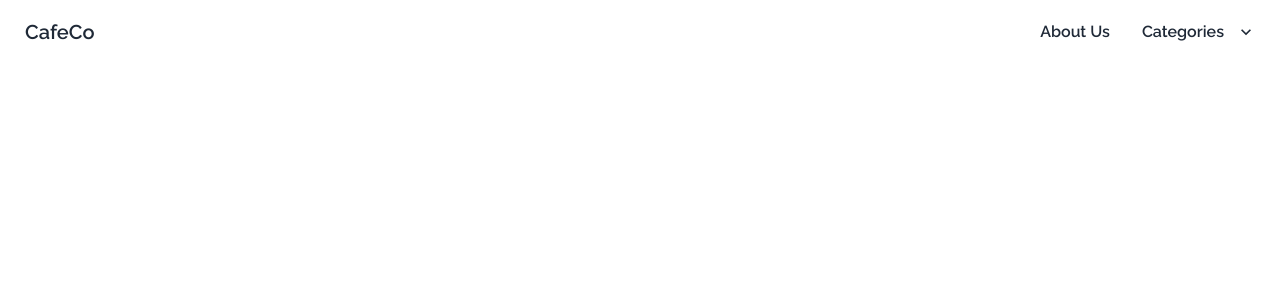
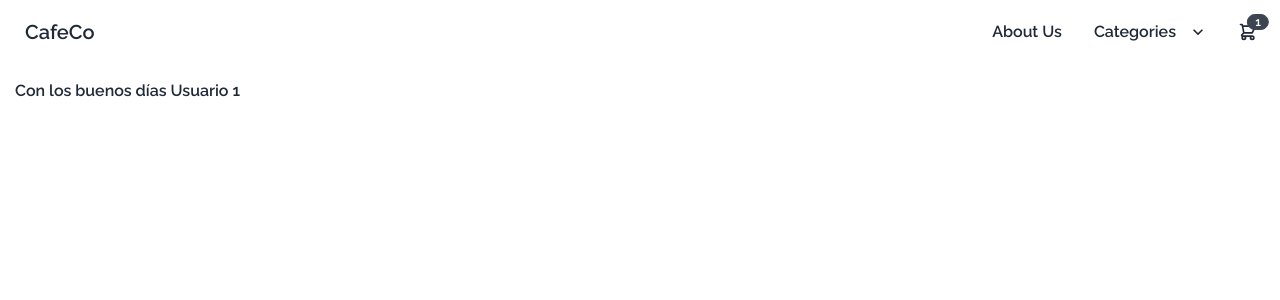
Before and after one commit to rocampocastro604/cafeco-store, a React (Create React App) app: page / in a window 1280 px wide. Shown: the top 300 px of the page. Built offline with nearby package versions, Linux system fonts and the light colour scheme.

Commit message:
Added CartWidget and ItemListContainer components

```diff
--- a/src/App.js
+++ b/src/App.js
@@ -1,11 +1,12 @@
 import './App.css';
-import Navbar from './components/Navbar/Navbar';
-
-function App() {
+import Navbar from './components/Navbar';
+import ItemListContainer from './components/ItemListContainer'
+const App = () => {
   return (
-  <>
-  <Navbar />
-  </>
+    <>
+    <Navbar />
+    <ItemListContainer greeting="Usuario 1"/>
+    </>
   );
 }
 
--- /dev/null
+++ b/src/components/CartWidget.js
@@ -0,0 +1,25 @@
+const CartWidget = ({cartItems}) => {
+  return(
+    <>
+      <div className="dropdown dropdown-end">
+        <label tabIndex="0" className="btn btn-ghost btn-circle">
+          <div className="indicator">
+            <svg xmlns="http://www.w3.org/2000/svg" className="h-5 w-5" fill="none" viewBox="0 0 24 24" stroke="currentColor"><path strokeLinecap="round" strokeLinejoin="round" strokeWidth="2" d="M3 3h2l.4 2M7 13h10l4-8H5.4M7 13L5.4 5M7 13l-2.293 2.293c-.63.63-.184 1.707.707 1.707H17m0 0a2 2 0 100 4 2 2 0 000-4zm-8 2a2 2 0 11-4 0 2 2 0 014 0z" /></svg>
+            <span className="badge badge-sm indicator-item">{cartItems}</span>
+          </div>
+        </label>
+        <div tabIndex="0" className="mt-3 card card-compact dropdown-content w-52 bg-base-100 shadow">
+          <div className="card-body">
+            <span className="font-bold text-lg">{cartItems} Items</span>
+            <span className="text-info">Subtotal: $999</span>
+            <div className="card-actions">
+              <button className="btn btn-primary btn-block">View cart</button>
+            </div>
+          </div>
+        </div>
+      </div>
+    </>
+  );
+}
+
+export default CartWidget;
--- /dev/null
+++ b/src/components/ItemListContainer.js
@@ -0,0 +1,9 @@
+const ItemListContainer = ({greeting}) => {
+  return(
+    <>
+      <h3 style={{padding: "15px"}}>Con los buenos días {greeting}</h3>
+    </>
+  );
+}
+
+export default ItemListContainer;
--- /dev/null
+++ b/src/components/Navbar.js
@@ -0,0 +1,30 @@
+import CartWidget from "./CartWidget";
+
+const Navbar = () => {
+  return(
+    <div style={{justifyContent: "center"}} className="navbar bg-base-100">
+      <div className="flex-1">
+        <a className="btn btn-ghost normal-case text-xl" href='/'>CafeCo</a>
+      </div>
+      <div className="flex-none">
+        <ul className="menu menu-horizontal p-0">
+          <li><a>About Us</a></li>
+          <li tabIndex="0">
+            <a>
+              Categories
+              <svg className="fill-current" xmlns="http://www.w3.org/2000/svg" width="20" height="20" viewBox="0 0 24 24"><path d="M7.41,8.58L12,13.17L16.59,8.58L18,10L12,16L6,10L7.41,8.58Z"/></svg>
+            </a>
+            <ul className="p-2 bg-base-100">
+              <li><a>Lavado</a></li>
+              <li><a>Honey</a></li>
+              <li><a>Natural</a></li>
+            </ul>
+          </li>
+          <CartWidget cartItems={1}/>
+        </ul>
+      </div>
+    </div>
+  )
+}
+
+export default Navbar;
--- a/src/components/Navbar/Navbar.js
+++ /dev/null
@@ -1,27 +0,0 @@
-function Navbar(){
-  return(
-    <div class="navbar bg-base-100">
-  <div class="flex-1">
-    <a class="btn btn-ghost normal-case text-xl" href='/'>CafeCo</a>
-  </div>
-  <div class="flex-none">
-    <ul class="menu menu-horizontal p-0">
-      <li><a>About Us</a></li>
-      <li tabindex="0">
-        <a>
-          Categories
-          <svg class="fill-current" xmlns="http://www.w3.org/2000/svg" width="20" height="20" viewBox="0 0 24 24"><path d="M7.41,8.58L12,13.17L16.59,8.58L18,10L12,16L6,10L7.41,8.58Z"/></svg>
-        </a>
-        <ul class="p-2 bg-base-100">
-          <li><a>Lavado</a></li>
-          <li><a>Honey</a></li>
-          <li><a>Natural</a></li>
-        </ul>
-      </li>
-    </ul>
-  </div>
-</div>
-  )
-}
-
-export default Navbar;
```
